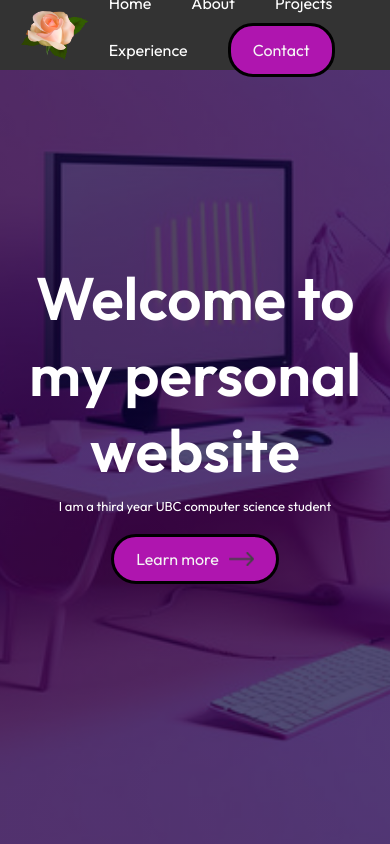
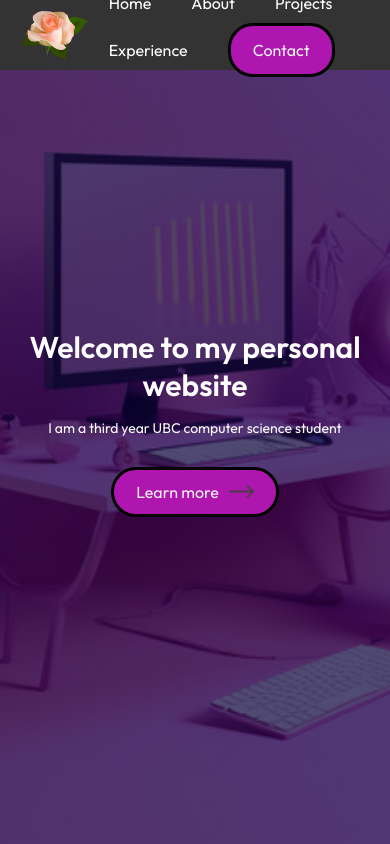
Before and after one commit to daniCodes1/daniCodes1.github.io, a React (Vite) app: page / in a window 390 px wide. Shown: the top 844 px of the page. Built offline with nearby package versions, Linux system fonts and the light colour scheme.

Commit message:
Add styling to home page

```diff
--- a/src/Components/Hero/Hero.css
+++ b/src/Components/Hero/Hero.css
@@ -22,6 +22,25 @@
 }
 
 .hero-title p {
+  font-size: 20px;
   max-width: 700px;
   margin: 10px auto 20px;
 }
+/* MEDIA QUERY */
+@media (max-width: 850px) {
+  .hero-title h1 {
+    font-size: 40px;
+  }
+}
+
+@media (max-width: 650px) {
+  .hero-title h1 {
+    font-size: 30px;
+    max-width: 400px;
+    margin: auto;
+  }
+  .hero-title p {
+    font-size: 14px;
+    margin: 15px auto 30px;
+  }
+}
```
